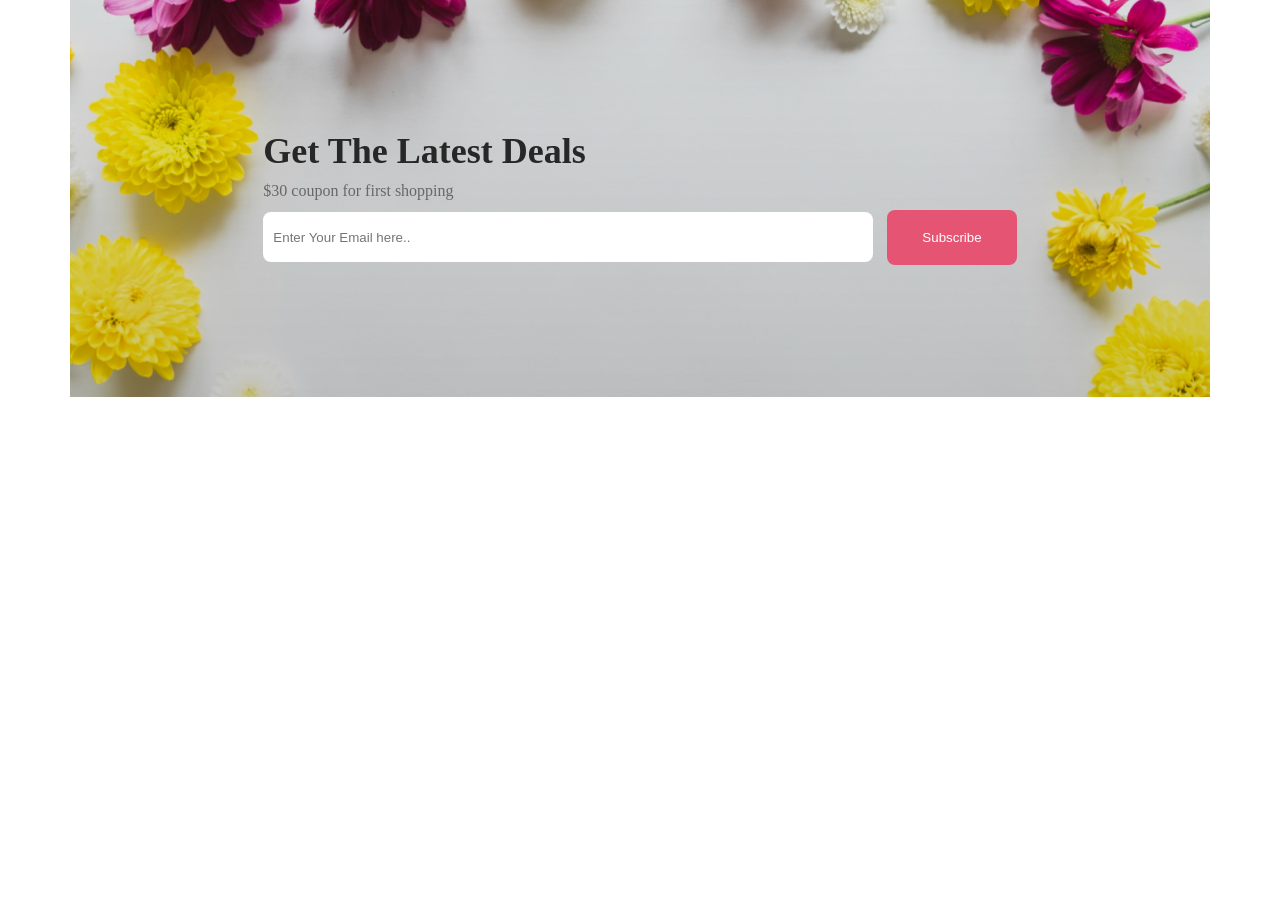
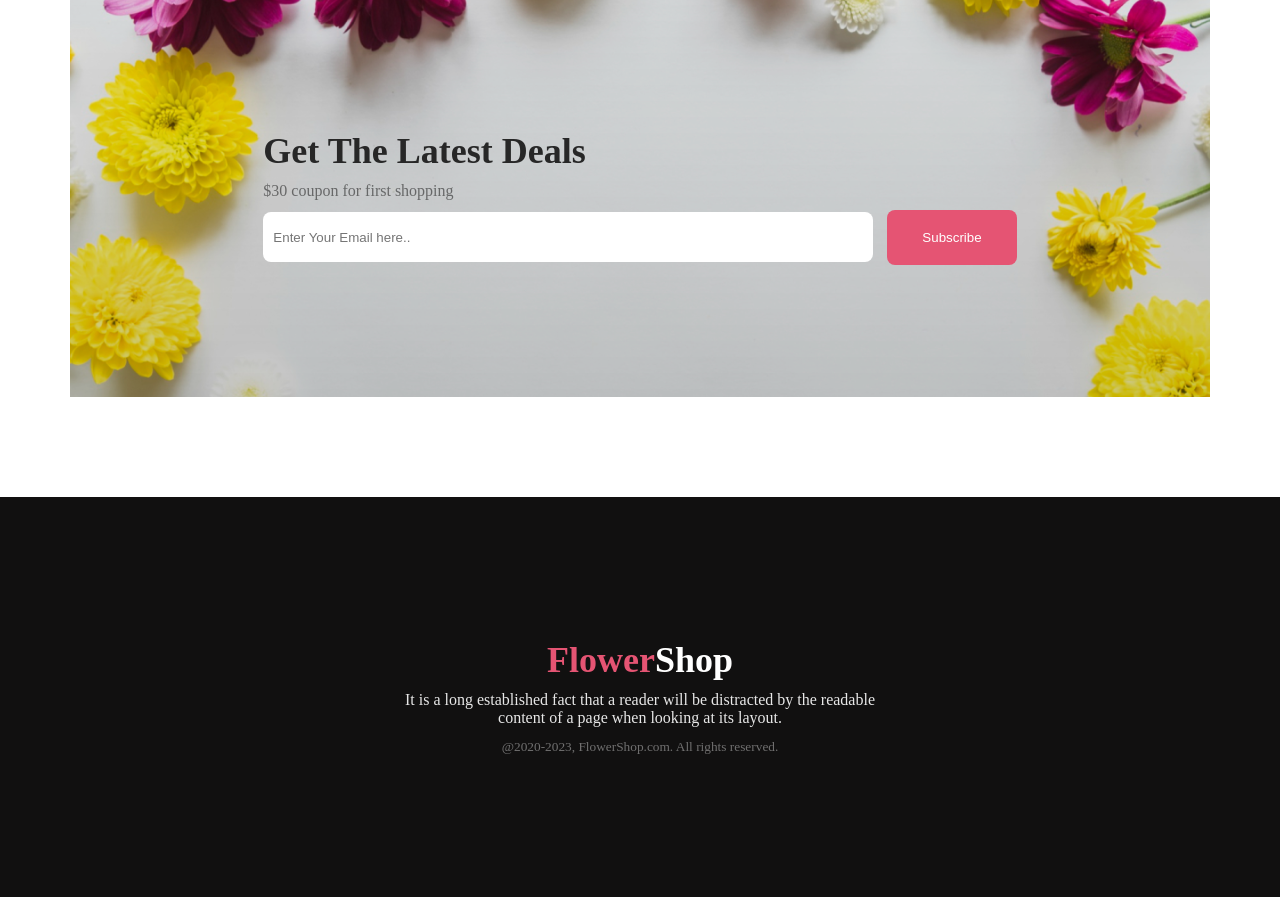
Before and after one commit to sadmansakib172/flower-shop-assignment-01, a plain HTML site: page index.html in a window 1280 px wide. Shown: the part 3187-4084 px from the top of the page. Before the commit the page ends 3584 px from the top, so only its background shows below. Drawn offline with Linux system fonts and the light colour scheme.

Commit message:
footer section added successfully

```diff
--- a/index.html
+++ b/index.html
@@ -139,6 +139,14 @@
 
     </main>
     <footer>
+        <!-- flower shop footer section starts  -->
+        <section class="flower-shop-container">
+           <div class="flower-shop-info">
+            <h3 class="footer-title"><span class="span-red">Flower</span>Shop</h3>
+            <p class="footer-description">It is a long established fact that a reader will be distracted by the readable <br> content of a page when looking at its layout.</p>
+            <p class="copyright-special"><small>@2020-2023, FlowerShop.com. All rights reserved.</small> </p>
+           </div>
+        </section>
 
     </footer>
 </body>
--- a/styles/style.css
+++ b/styles/style.css
@@ -209,6 +209,7 @@
     align-items: center;
 } */
 .latest-deal-section {
+    margin-top:100px;
     width: 1140px;
     height: 400px;
     margin: 0 auto;
@@ -231,3 +232,32 @@
     margin-right: 10px;
     padding-left: 10px;
 }
+
+/* footer section styles  */
+.flower-shop-container{
+    width:100vw;
+    height:400px;
+    margin-top: 100px;
+    text-align: center;
+    background-color:#111010;
+    color:white;
+    display: flex;
+    align-items: center;
+    justify-content: center;
+}
+.footer-title{
+    color: white;
+    font-size: 36px;
+    font-weight: 800;
+}
+.footer-description{
+    color: rgba(255, 255, 255, 0.90);
+    font-size: 16px;
+    font-weight: 500;
+    margin-top: 10px;
+    margin-bottom: 10px;
+
+}
+.copyright-special{
+    color: rgba(255, 255, 255, 0.40);
+}
```
